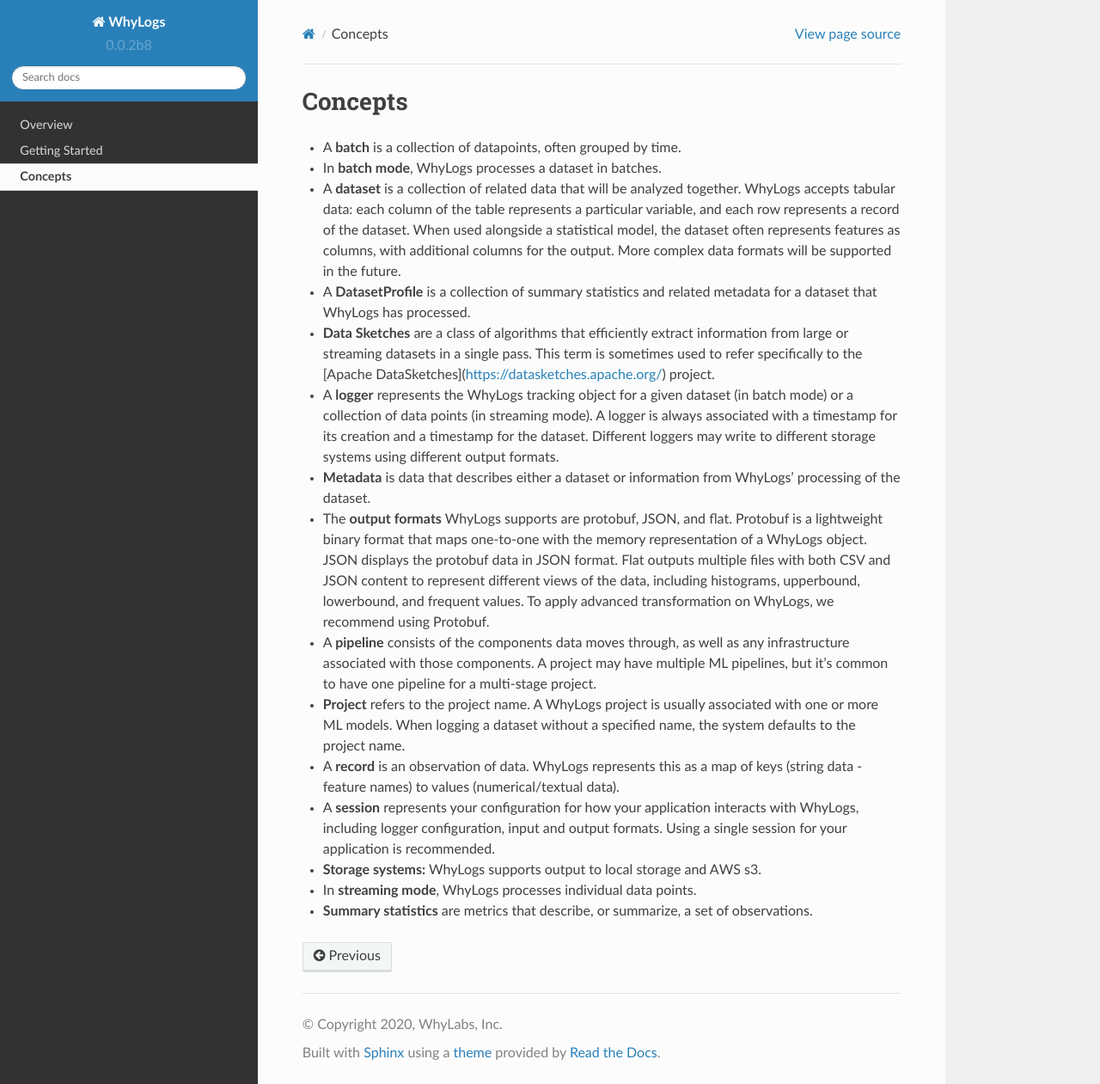
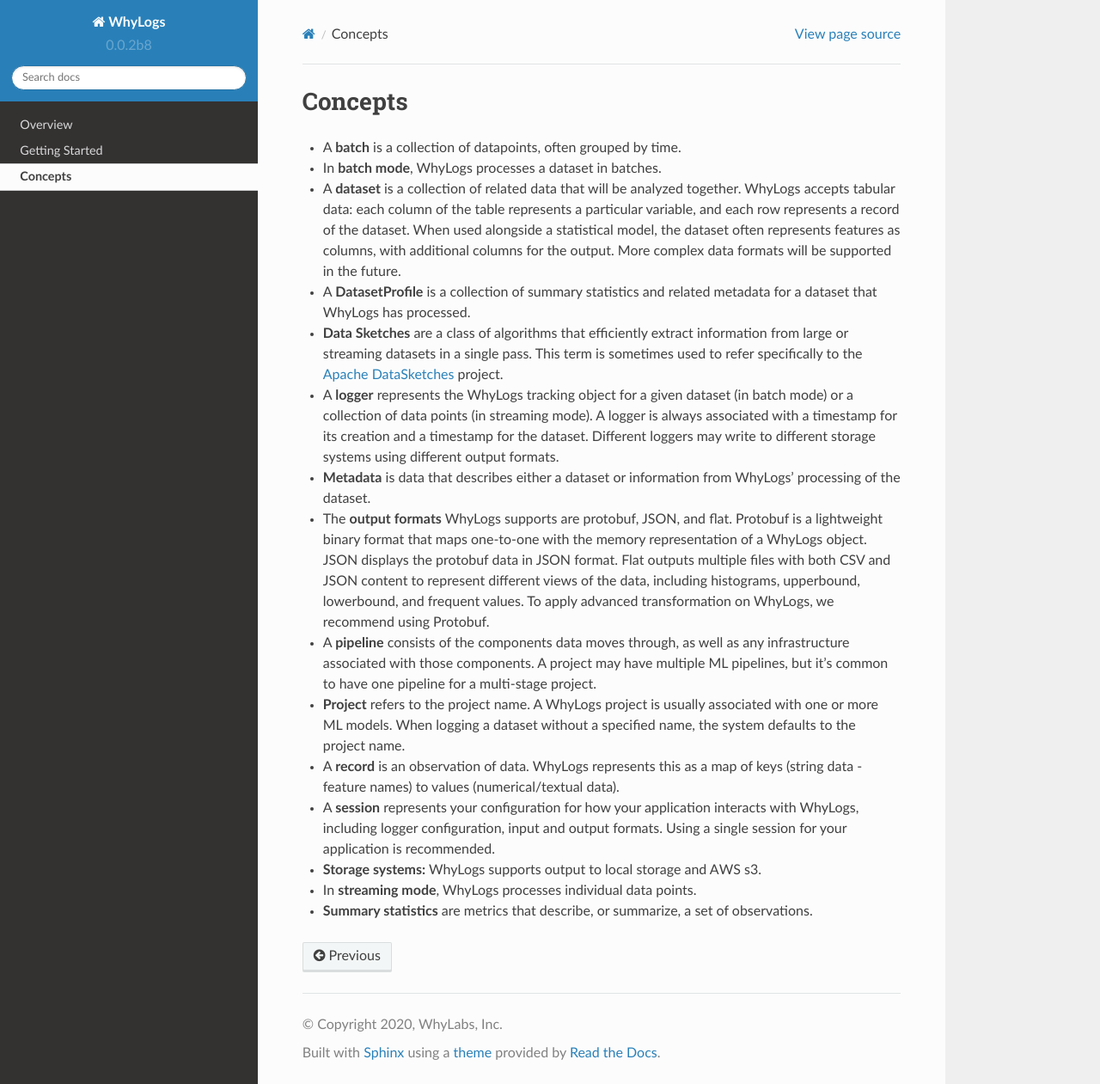
Before and after one commit to whylabs/whylogs, a Sphinx documentation site: the page built from docs/concepts.rst, in a window 1280 px wide and 1261 px high. Shown: the whole window at 86% size. Built offline with Sphinx 7.4.7 and the Read the Docs theme 2.0.0, drawn with Linux system fonts in a browser that asks for light colours; pages that are not in the unit, such as notebooks, are missing from menus.

Commit message:
Fixed link syntax

```diff
--- a/docs/concepts.rst
+++ b/docs/concepts.rst
@@ -6,7 +6,7 @@
 - In **batch mode**, WhyLogs processes a dataset in batches.
 - A **dataset** is a collection of related data that will be analyzed together. WhyLogs accepts tabular data: each column of the table represents a particular variable, and each row represents a record of the dataset. When used alongside a statistical model, the dataset often represents features as columns, with additional columns for the output. More complex data formats will be supported in the future.
 - A **DatasetProfile** is a collection of summary statistics and related metadata for a dataset that WhyLogs has processed.
-- **Data Sketches** are a class of algorithms that efficiently extract information from large or streaming datasets in a single pass. This term is sometimes used to refer specifically to the [Apache DataSketches](https://datasketches.apache.org/) project.
+- **Data Sketches** are a class of algorithms that efficiently extract information from large or streaming datasets in a single pass. This term is sometimes used to refer specifically to the `Apache DataSketches <https://datasketches.apache.org/>`_ project.
 
 - A **logger** represents the WhyLogs tracking object for a given dataset (in batch mode) or a collection of data points (in streaming mode). A logger is always associated with a timestamp for its creation and a timestamp for the dataset. Different loggers may write to different storage systems using different output formats.
 - **Metadata** is data that describes either a dataset or information from WhyLogs' processing of the dataset.
```
